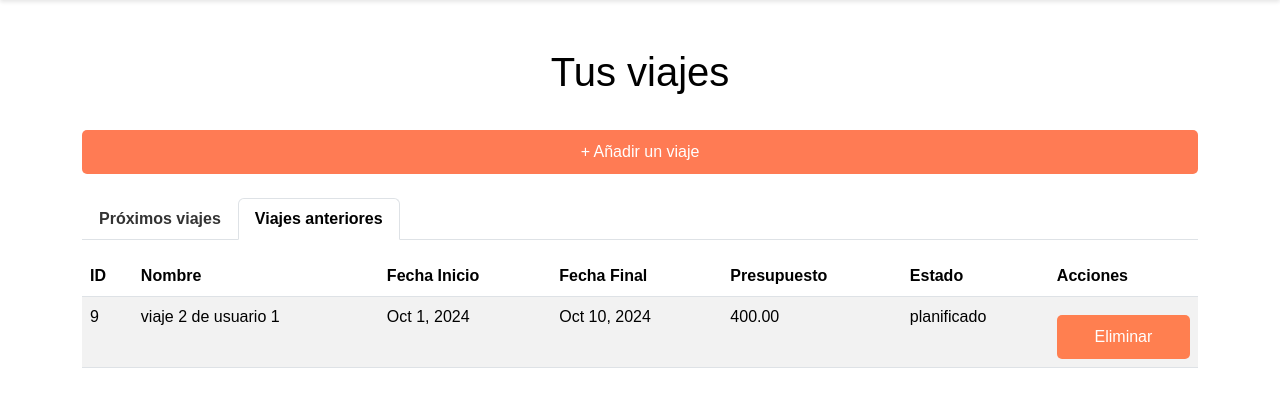
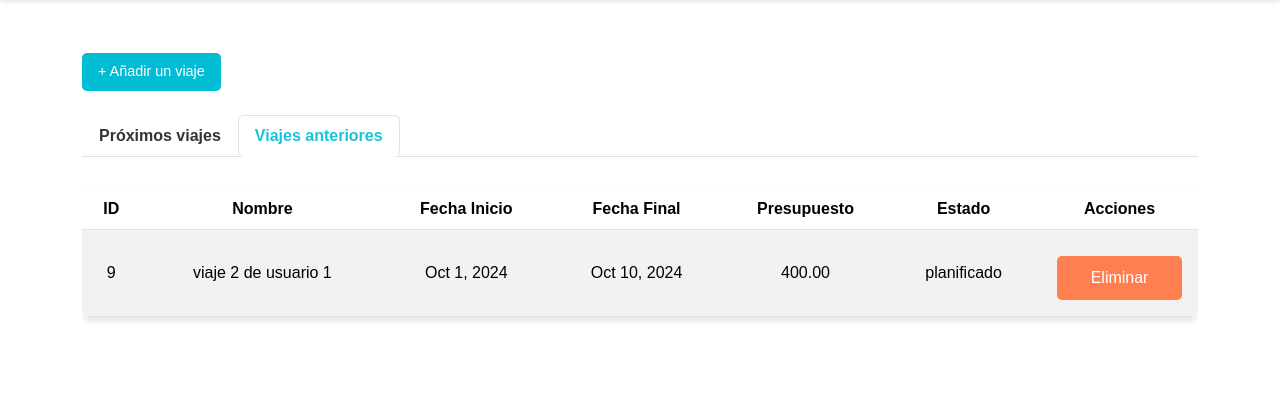
Before and after one commit to CabelloKellsy/Project_Rutalibre, a PHP site: page /Proyecto/dashboard.php in a window 1280 px wide, after a click on "Viajes anteriores". Shown: the part 90-497 px from the top of the page. Run offline with PHP 8.4, Linux system fonts and the light colour scheme; a user stored in the database is signed in; data comes from the database, SQL or seed files in the repository; data that the repository does not hold is empty.

Commit message:
vista ok

```diff
--- a/assets/css/style.css
+++ b/assets/css/style.css
@@ -1122,3 +1179,131 @@ h2 {
     background-color: #ff5722;
     border-color: #ff5722;
 }
+
+
+.actions-container {
+    display: flex;
+    justify-content: space-between;
+    gap: 0.5rem;
+}
+
+.actions-container .btn {
+    flex: 1;
+    margin: 0;
+    text-align: center;
+}
+
+
+.table {
+    margin-top: 1rem;
+    background-color: #ffffff;
+    border-radius: 0.5rem;
+    overflow: hidden;
+    box-shadow: 0 4px 6px rgba(0, 0, 0, 0.1);
+}
+
+.table thead {
+    background-color: #f8f9fa;
+    color: #495057;
+    font-weight: bold;
+}
+
+.table-striped tbody tr:nth-of-type(odd) {
+    background-color: #f2f2f2;
+}
+
+.table td, .table th {
+    vertical-align: middle;
+    text-align: center;
+}
+
+.table td {
+    padding: 1rem;
+}
+.card {
+    margin-bottom: 1rem;
+    border-radius: 0.5rem;
+    border: none;
+    box-shadow: 0 4px 6px rgba(0, 0, 0, 0.1);
+}
+
+.card .card-header {
+    background-color: #007bff;
+    color: white;
+    font-weight: bold;
+    padding: 1rem;
+    border-radius: 0.5rem 0.5rem 0 0;
+}
+
+.card .card-body {
+    padding: 1rem;
+    background-color: white;
+}
+
+.card .card-body .actions-container {
+    display: flex;
+    justify-content: space-between;
+}
+
+
+
+.nav-tabs .nav-link:hover {
+    background-color: #f2f2f2; /* Fondo gris claro al pasar el mouse */
+}
+
+.nav-tabs .nav-link.active {
+    color: #19C3D8; /* Color del texto blanco */
+    font-weight: bold; /* Texto en negrita */
+    border-radius: 0.375rem; /* Bordes redondeados */
+}
+
+
+
+
+/* Estilo base para los botones */
+.btn2 {
+    width: 100%;
+    padding: 10px;
+    border-radius: 5px;
+    cursor: pointer;
+    font-size: 1em;
+    text-align: center;
+    text-decoration: none; /* Quita el subrayado */
+    display: inline-block;
+    margin-right: 5px; /* Espaciado entre los botones */
+    transition: all 0.3s ease; /* Suaviza el cambio de color */
+}
+
+/* Estilo base para los enlaces con iconos */
+.link-icon {
+    display: inline-block;
+    margin-right: 15px; /* Espaciado entre enlaces */
+    font-size: 0.9rem; /* Tamaño del texto */
+    color: #007bff; /* Azul por defecto */
+    text-decoration: none; /* Quita el subrayado */
+    transition: color 0.3s ease; /* Transición para el color */
+}
+
+.link-icon:hover {
+    color: #6c757d; /* Gris oscuro al pasar el cursor */
+}
+
+/* Ajuste para los iconos dentro de los enlaces */
+.link-icon i {
+    margin-right: 5px; /* Espaciado entre el icono y el texto */
+    font-size: 1rem; /* Tamaño del icono */
+}
+
+/* Opcional: puedes agregar iconos de colores específicos si lo deseas */
+.link-icon.edit i {
+    color: #007bff; /* Azul para editar */
+}
+.link-icon.delete i {
+    color: #dc3545; /* Rojo para eliminar */
+}
+.link-icon.task i {
+    color: #6c757d; /* Gris para actividades */
+}
+.link-icon.destination i {
+    color: #d8cb19; /* Amarillo para destino */
+}
--- a/js/viajes_usuario.js
+++ b/js/viajes_usuario.js
@@ -18,9 +18,21 @@ async function cargarProximosViajes(userId) {
                 <td>${viaje.presupuesto_base}</td>
                 <td>${viaje.estado}</td>
                 <td>
-                    <button onclick="editViaje(${viaje.id_viaje})" class="btn btn-sm btn-warning">Editar</button>
-                    <button onclick="deleteViaje(${viaje.id_viaje})" class="btn btn-sm btn-danger">Eliminar</button>
-                    <button onclick="añadiractividades(${viaje.id_viaje})" class="btn btn-sm btn-danger">Añadir actividades</button
+<td>
+    <a href="#" onclick="editViaje(${viaje.id_viaje})" class="link-icon">
+        <i class="fas fa-edit"></i> Editar
+    </a>
+    <a href="#" onclick="deleteViaje(${viaje.id_viaje})" class="link-icon">
+        <i class="fas fa-trash-alt"></i> Eliminar
+    </a>
+    <a href="#" onclick="añadiractividades(${viaje.id_viaje})" class="link-icon">
+        <i class="fas fa-tasks"></i> Añadir actividades
+    </a>
+    <a href="#" onclick="añadirdestinos(${viaje.id_viaje})" class="link-icon">
+        <i class="fas fa-map-marker-alt"></i> Añadir destino
+    </a>
+</td>
+
                 </td>
             `;
             tbody.appendChild(tr);
--- a/public/crear_viaje.php
+++ b/public/crear_viaje.php
@@ -156,8 +156,8 @@ if ($_SERVER['REQUEST_METHOD'] === 'POST') {
         </div>
     </header>
 
-    <div class="container mt-5">
-        <div class="crear-viaje-form">
+    <div class="form-background">
+        <div class="form-container">
             <h2>Crear Nuevo Viaje</h2>
             <?php if (isset($_SESSION['error'])): ?>
                 <div class="alert alert-danger"><?php echo htmlspecialchars($_SESSION['error']); unset($_SESSION['error']); ?></div>
@@ -206,7 +206,7 @@ if ($_SERVER['REQUEST_METHOD'] === 'POST') {
                     <input type="number" class="form-control" id="presupuesto_base" name="presupuesto_base" required min="0">
                 </div>
 
-                <button type="submit" class="btn btn-primary">Crear Viaje</button>
+                <button type="submit" class="btn btn-primary w-100">Crear Viaje</button>
             </form>
         </div>
     </div>
--- a/public/dashboard.php
+++ b/public/dashboard.php
@@ -47,11 +47,10 @@ $userId = $_SESSION['user_id'];
 
     <!-- Contenido principal -->
     <div class="container mt-5">
-        <h1 class="mb-4">Tus viajes</h1>
         <input type="hidden" value="<?php echo $userId; ?>" id="userId">
         <!-- Botón para añadir un viaje -->
         <div class="mt-4">
-            <a href="crear_viaje.php" class="btn btn-primary">+ Añadir un viaje</a>
+            <a href="crear_viaje.php" class="footer-button register">+ Añadir un viaje</a>
         </div><br>
 
         <!-- Pestañas -->
```
Also changed, not shown: other parts of assets/css/style.css (+60 -3 lines).
